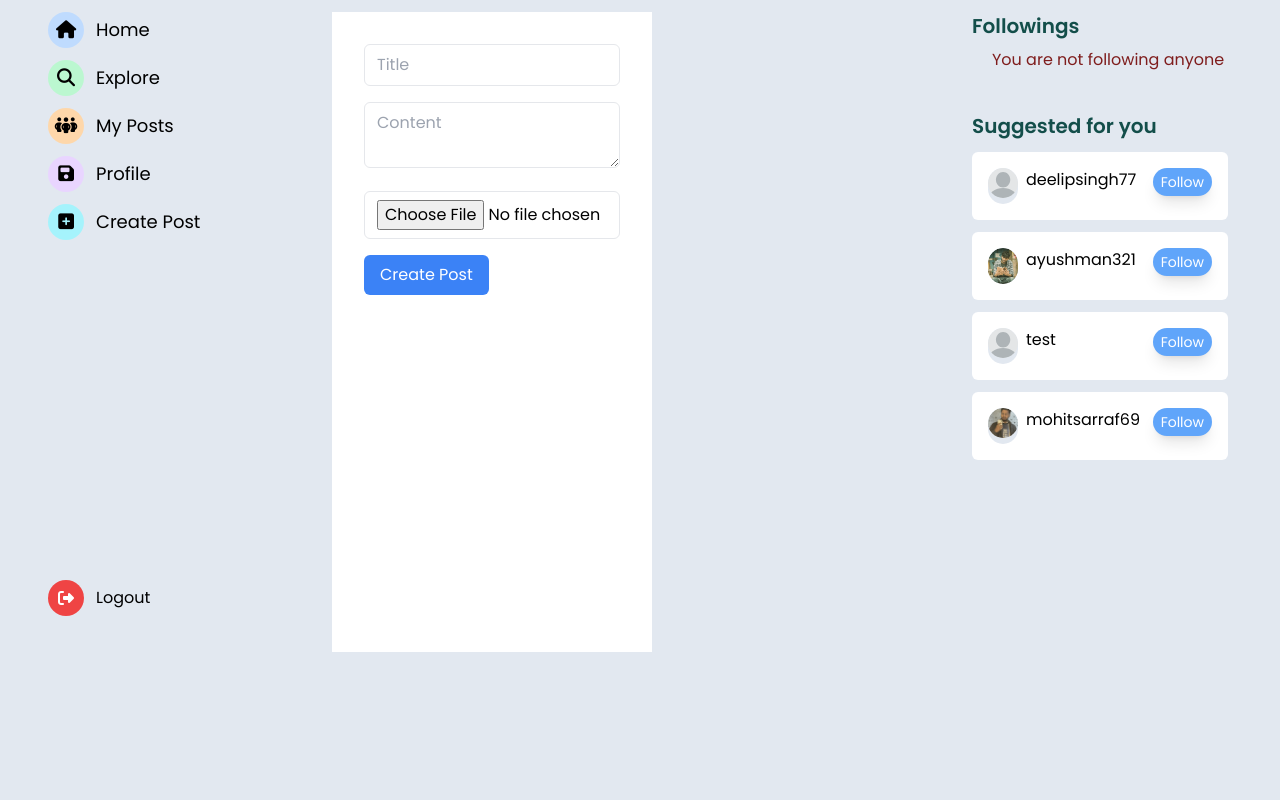
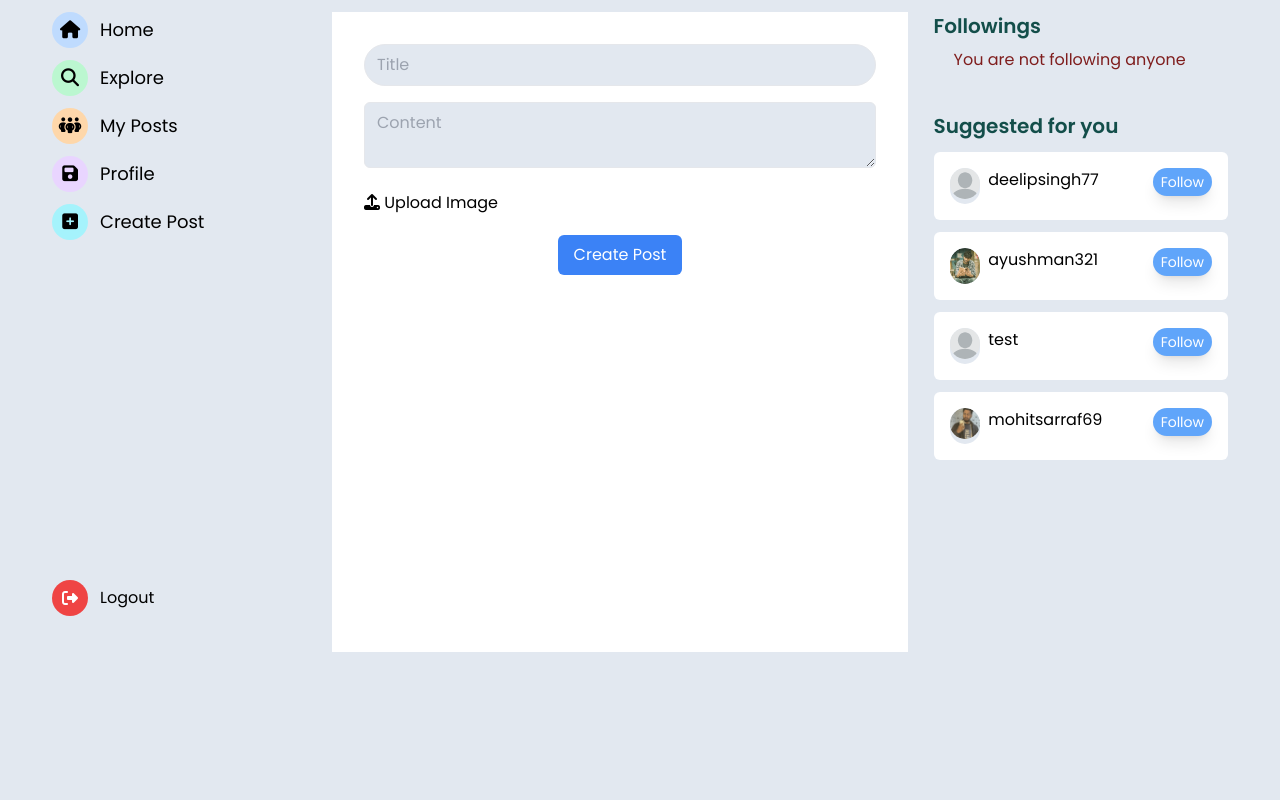
Before and after one commit to deelipsingh77/socialhub, a Django app: a page that uses core/templates/home.html in a window 1280 px wide. Shown: the part 120-920 px from the top of the page. Run offline with Django 5.2, Linux system fonts and the light colour scheme; a user stored in the database is signed in; data comes from the database, SQL or seed files in the repository; some libraries are stand-ins or nearby versions.

Commit message:
create post

```diff
--- a/core/templates/create_post.html
+++ b/core/templates/create_post.html
@@ -5,19 +5,20 @@
 {% endblock %}
 
 {% block content %}
-  <form enctype="multipart/form-data" method="POST" class="max-w-md mx-auto bg-white p-8 ">
+  <form enctype="multipart/form-data" method="POST" class="w-full mx-auto bg-white p-8 ">
     {% csrf_token %}
 
     <div class="mb-4">
-      <input type="text" placeholder="Title" name="title" id="title" class="w-full px-3 py-2 border rounded-md focus:outline-none focus:border-blue-500" />
+      <input  required type="text" placeholder="Title" name="title" id="title" class="w-full px-3 py-2 border rounded-3xl focus:outline-none focus:border-blue-500 bg-slate-200 " />
     </div>
     <div class="mb-4">
-      <textarea name="content" id="content" placeholder="Content" class="w-full px-3 py-2 border rounded-md focus:outline-none focus:border-blue-500"></textarea>
+      <textarea  name="content" id="content" placeholder="Content" class="w-full px-3 py-2 border rounded-md focus:outline-none focus:border-blue-500 bg-slate-200 "></textarea>
     </div>
-    <div class="mb-4">
-      <input type="file" placeholder="Image" name="image" id="image" class="w-full px-3 py-2 border rounded-md focus:outline-none focus:border-blue-500" />
-    </div>
-    <div>
+    <label for="image" class="custom-file-upload">
+        <i class="fa-solid fa-upload"></i> Upload Image
+    </label>
+    <input id="image" type="file" name="image" style="display: none;" />
+    <div class="text-center mt-5">
       <button type="submit" class="px-4 py-2 bg-blue-500 text-white rounded-md hover:bg-blue-600 focus:outline-none focus:bg-blue-600">Create Post</button>
     </div>
   </form>
--- a/core/templates/home.html
+++ b/core/templates/home.html
@@ -46,7 +46,7 @@
     <main class="p-3 relative flex mt-[15vh]">
 
       {% comment %} side nav {% endcomment %}
-      <section id="navigation" class="h-[80vh] w-[25vw] flex flex-col justify-between ml-9 gap-14 pb-9 fixed left-3">
+      <section id="navigation" class="h-[80vh] w-[25vw] flex flex-col justify-between pl-10 gap-14 pb-9 fixed left-3">
         <nav class="flex flex-col gap-3">
           <a class=" text-lg flex items-center gap-3" href="/{{ user.username }}/home">
             <span class="h-9 w-9 rounded-full bg-blue-200 p-1 flex justify-center items-center"><i class="fa-solid fa-house"></i></span>
@@ -77,7 +77,7 @@
         </div>
       </section>
 
-      <section class="ml-[25vw] mr-[25vw] w-[50vw] flex justify-center">
+      <section class="ml-[25vw]  w-[45vw] flex justify-center  ">
        {% block content %}
 
 
@@ -86,7 +86,7 @@
       </section>
 
 
-      <section id="right_most" class="w-[40vw] mr-10 h-[80vh]">
+      <section id="right_most" class="w-[25vw] pl-[2vw] h-[80vh] ">
         <h2 class=" text-teal-900 text-xl font-semibold mb-2">Followings</h2>
         {% if following_profiles %}
         {% for following_profile in following_profiles %}
@@ -98,7 +98,7 @@
           <div class="flex justify-between w-full ml-2">
             <h4>{{following_profile.user.username}}</h4>
             <a href="/{{following_profile.user.username}}/follow_user">
-                <button class='follow-button px-2 text-sm py-1 bg-blue-400 text-white shadow-lg  rounded-3xl' type="submit">
+                <button class='follow-button px-2 text-sm py-1 bg-blue-400  text-white shadow-lg  rounded-3xl' type="submit">
                   Unfollow
                 </button>
             </a>
```
